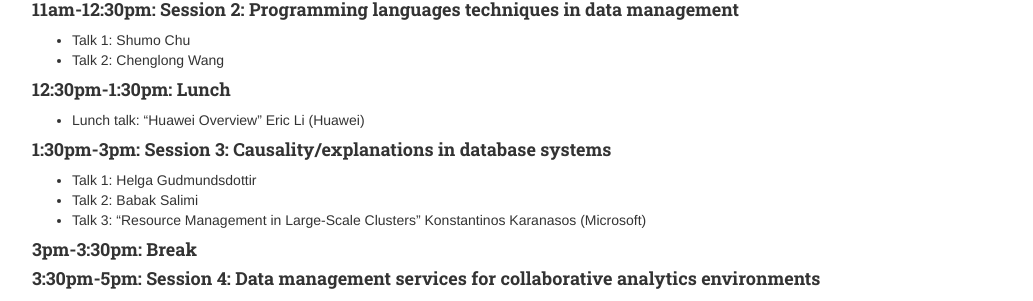
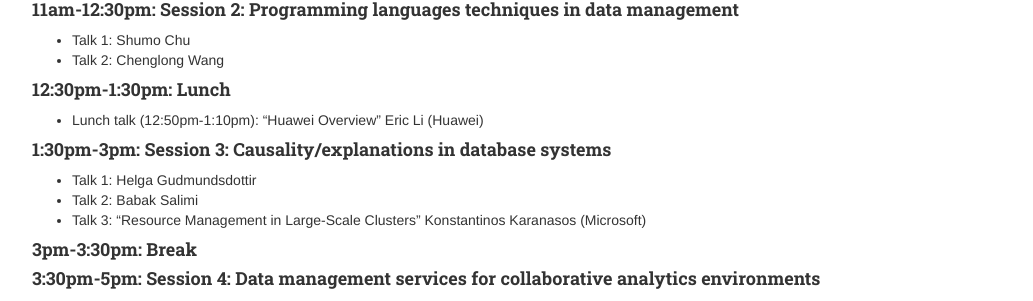
Before and after one commit to uwdb/website, a Jekyll site: the page built from events/database_day/2016/database_day_2016.markdown, in a window 1280 px wide. Shown: the part 573-874 px from the top of the page, without its empty margins (123-1156 px from the left). Built offline with Jekyll 4.4.1, drawn with Linux system fonts in a browser that asks for light colours; nearby versions of some CDN libraries.

Commit message:
lunch talk time

```diff
--- a/events/database_day/2016/database_day_2016.markdown
+++ b/events/database_day/2016/database_day_2016.markdown
@@ -35,7 +35,7 @@
 - Talk 2: Chenglong Wang
 
 #### 12:30pm-1:30pm: Lunch
-- Lunch talk: "Huawei Overview" Eric Li (Huawei)
+- Lunch talk (12:50pm-1:10pm): "Huawei Overview" Eric Li (Huawei)
 
 #### 1:30pm-3pm: Session 3: Causality/explanations in database systems
 - Talk 1: Helga Gudmundsdottir
```
